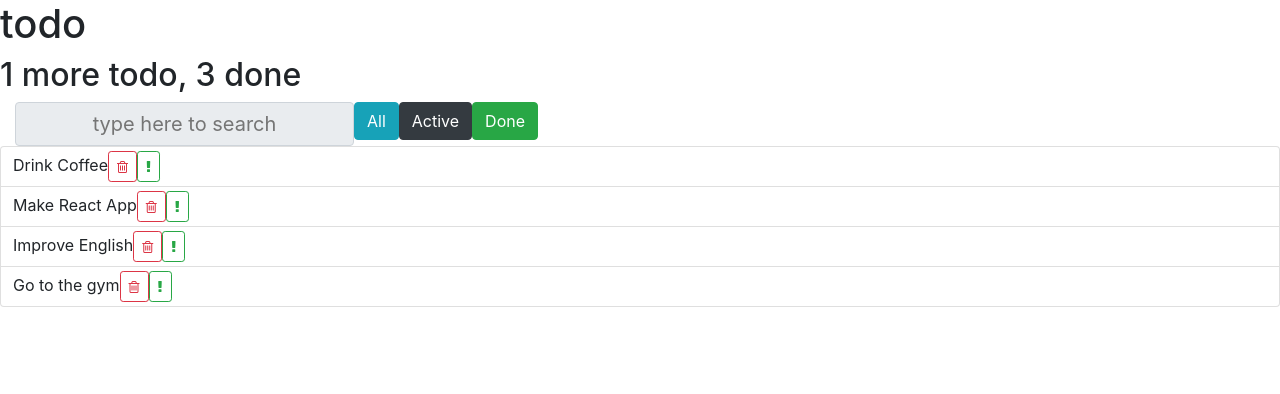
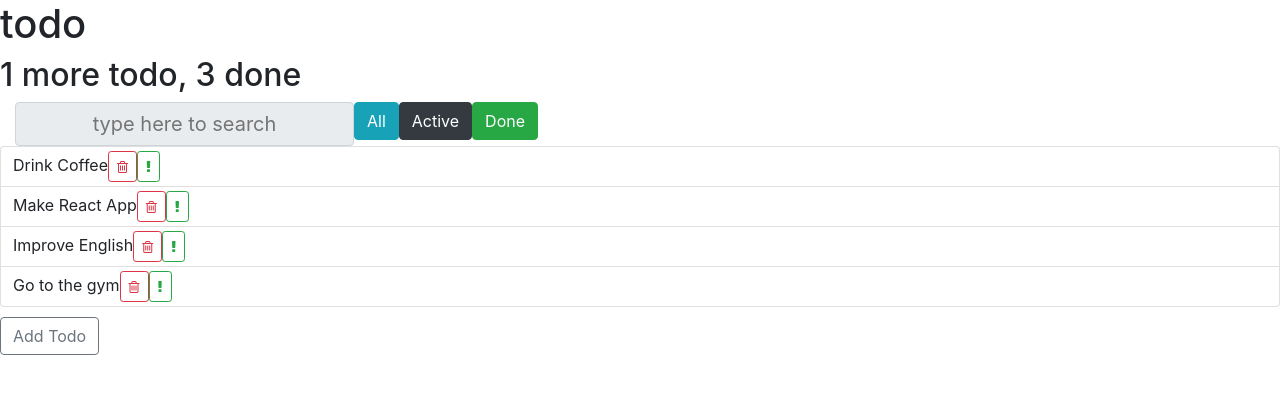
Before and after one commit to vladgaranich1993/reactAwesomeTodoList, a React (Create React App) app: page / in a window 1280 px wide. Shown: the top 394 px of the page. Built offline with nearby package versions, Linux system fonts and the light colour scheme.

Commit message:
implemented addTodo function

```diff
--- /dev/null
+++ b/src/components/AddTodoForm/AddTodoForm.js
@@ -0,0 +1,23 @@
+import React, { Component } from 'react';
+import './add-todo-form.css';
+
+export default class AddTodoForm extends Component {
+
+    deleteTodo = () => {
+        this.setState({
+            newTodo: {
+
+            }
+        });
+    }
+
+    render() {
+        return(
+            <div className="add-todo-form">
+                <button onClick={() => {this.props.onItemAdded('Hello')}} className="btn btn-outline-secondary">
+                    Add Todo
+                </button>
+            </div>
+        )
+    }
+}
--- /dev/null
+++ b/src/components/AddTodoForm/add-todo-form.css
@@ -0,0 +1,3 @@
+.add-todo-form {
+    margin-top: 10px;
+}
--- /dev/null
+++ b/src/components/AddTodoForm/index.js
@@ -0,0 +1,3 @@
+import AddTodoForm from './AddTodoForm';
+
+export default AddTodoForm;
--- a/src/components/App/App.js
+++ b/src/components/App/App.js
@@ -3,8 +3,11 @@ import React, { Component } from 'react';
 import AppHeader from '../AppHeader';
 import SearchPanel from '../SearchPanel';
 import TodoList from '../TodoList';
+import AddTodoForm from '../AddTodoForm';
 
 export default class App extends Component {
+
+    maxId = 100;
 
     state = {
         todoData: [
@@ -25,6 +28,26 @@ export default class App extends Component {
         })
     }
 
+    addItem = (text) => {
+        // generate id
+        const newItem = {
+            label: text,
+            important: false,
+            id: this.maxId++
+        }
+        // add object to the array
+
+        this.setState(({todoData}) => {
+            const newArr = [
+                ...todoData,
+                newItem
+            ]
+            return {
+                todoData: newArr
+            }
+        });
+    }
+
     render() {
         return (
             <div>
@@ -33,6 +56,7 @@ export default class App extends Component {
                 <TodoList
                 todos={this.state.todoData}
                 onDeleted={this.deleteItem} />
+                <AddTodoForm onItemAdded={this.addItem}/>
             </div>
         )
     }
```
